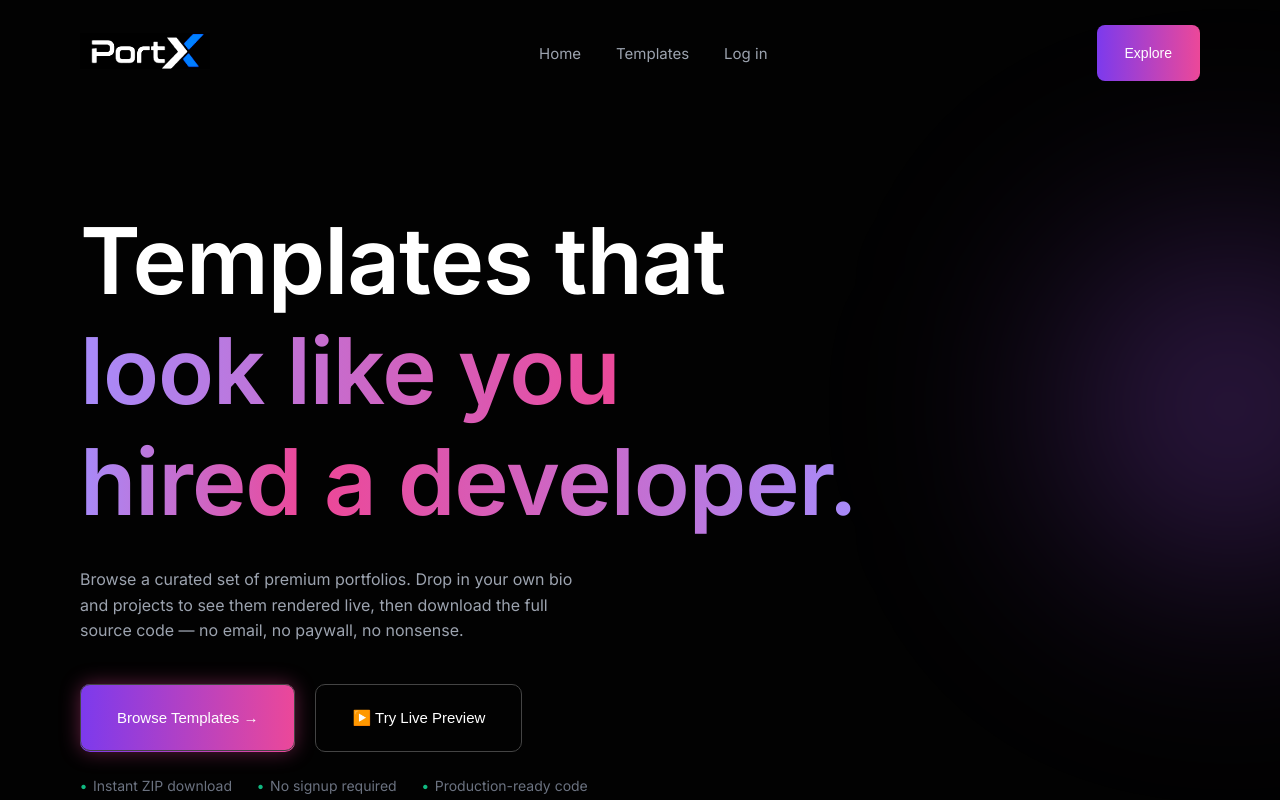
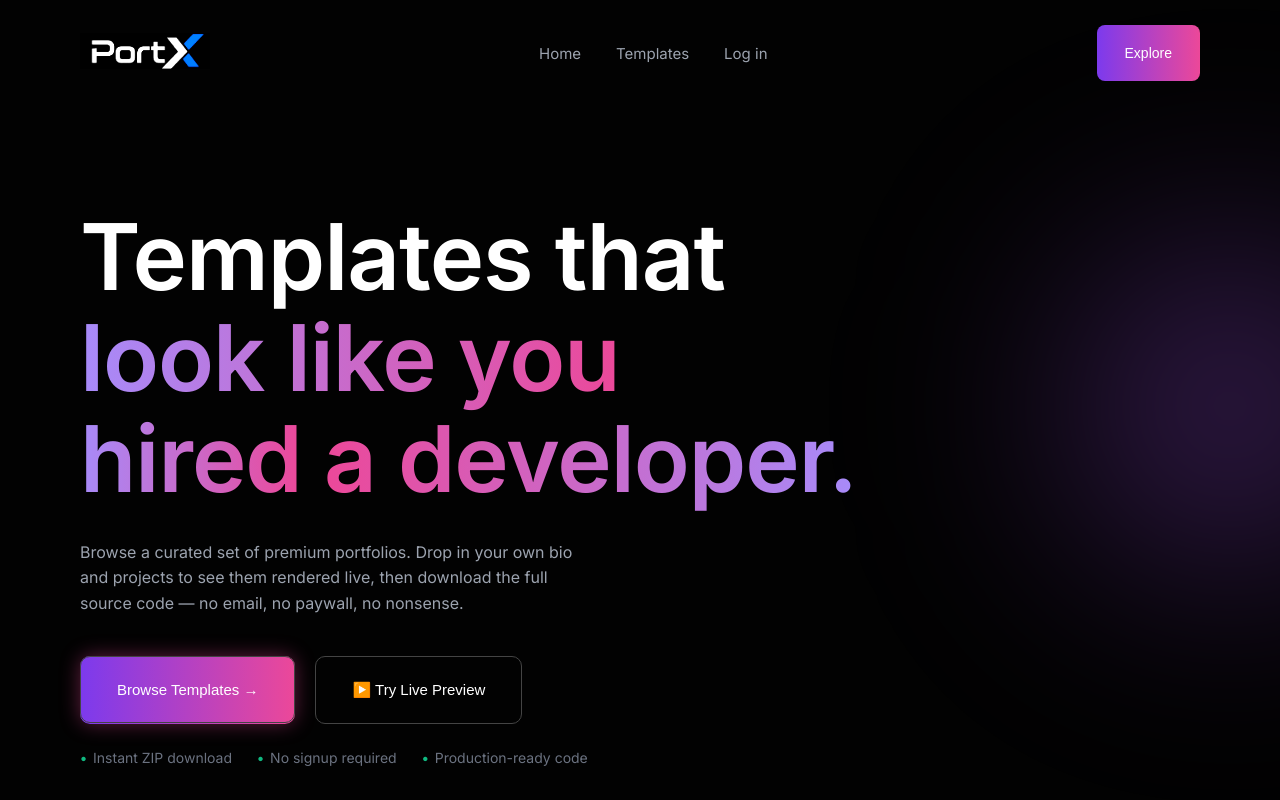
Before and after one commit to YugShah1510/PortX, a React (Vite) app in the folder Port_X/: page / in a window 1280 px wide. Shown: the top 800 px of the page. Built offline with nearby package versions, Linux system fonts and the light colour scheme.

Commit message:
Adjust line-height in Hero component CSS

```diff
--- a/Port_X/src/components/Hero.css
+++ b/Port_X/src/components/Hero.css
@@ -18,7 +18,7 @@
 
 .hero h1 {
   font-size: 92px;
-  line-height: 1.2;
+  line-height: 1.1;
   font-weight: 700;
   letter-spacing: -1px;
   text-align: left;
```
